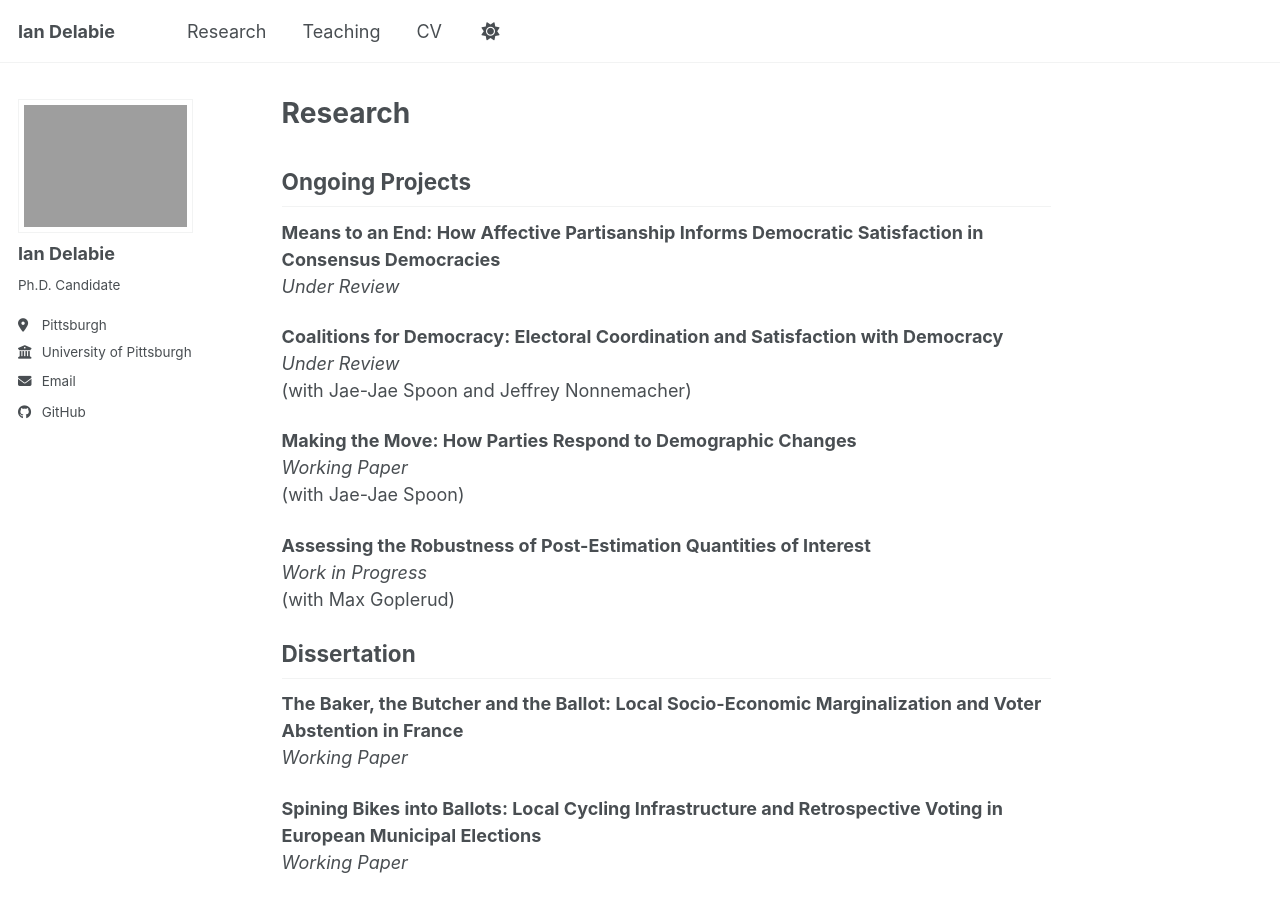
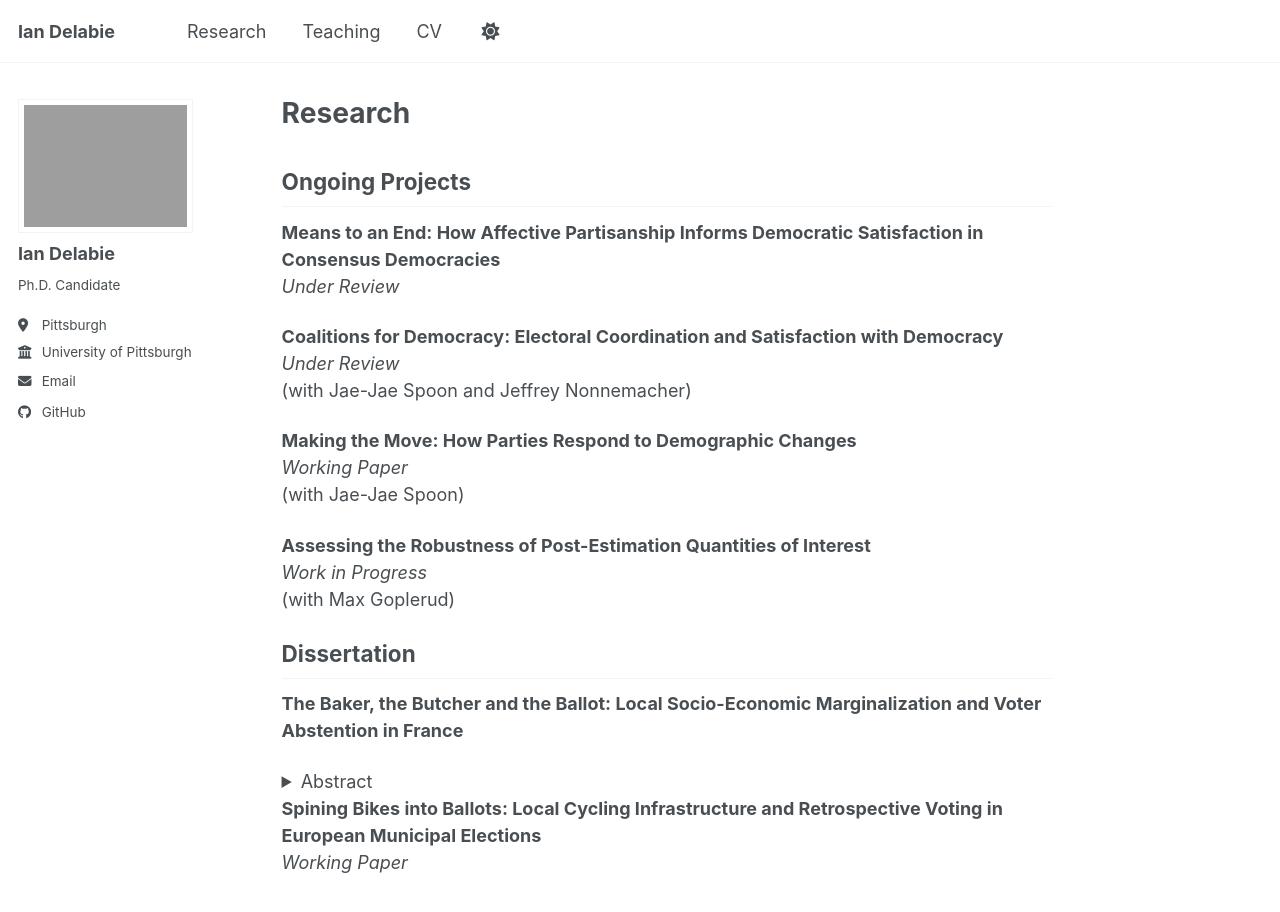
Before and after one commit to idelabie/idelabie.github.io, a Jekyll site: the page built from _pages/research.md, in a window 1280 px wide and 1118 px high. Shown: the top 912 px of the window. Built offline with Jekyll 4.4.1, drawn with Linux system fonts in a browser that asks for light colours; a script bundle is joined from its source files by our own code; library files that are not in the unit come from our copies; some of the changed text lies outside the part shown.

Commit message:
Update research.md

```diff
--- a/_pages/research.md
+++ b/_pages/research.md
@@ -25,7 +25,13 @@
 ## Dissertation
 
 **The Baker, the Butcher and the Ballot: Local Socio-Economic Marginalization and Voter Abstention in France**
-*Working Paper*
+
+<details>
+<summary>Abstract</summary>
+
+Across Western Europe, voter abstention in first-order elections continues to rise. In France, abstention in legislative elections rose from 35.5% in 2002 to 52.5% in 2022. Despite a wealth of scholarship on voter turnout, the spatial heterogeneity and the local contextual sources of voter abstention remains underexplored. With an empirical focus on France, where abstention has been particularly severe relative to many of its Western European counterparts in the last decades, I argue that the decline of local commercial services, including bakeries, butchers and small grocers, leads to socio-economic marginalization that, in turn, depreciates electoral participation. Using a staggered difference-in-differences research design with the \textcite{de2024difference} estimator on commune-level data from 2007 to 2022, I demonstrate that the closure of local commercial services causes abstention to increase by roughly two percentage points in legislative elections. Additional causal mediation analysis on French panel data reveals that local economic marginalization is indirectly and negatively related to the propensity to vote through increased feelings of solitude and social isolation. My work has significant implications for electoral participation and democratic representation in consolidated democracies amid increasing global economic integration.
+
+</details>
 
 **Spining Bikes into Ballots: Local Cycling Infrastructure and Retrospective Voting in European Municipal Elections**
 *Working Paper*
```
